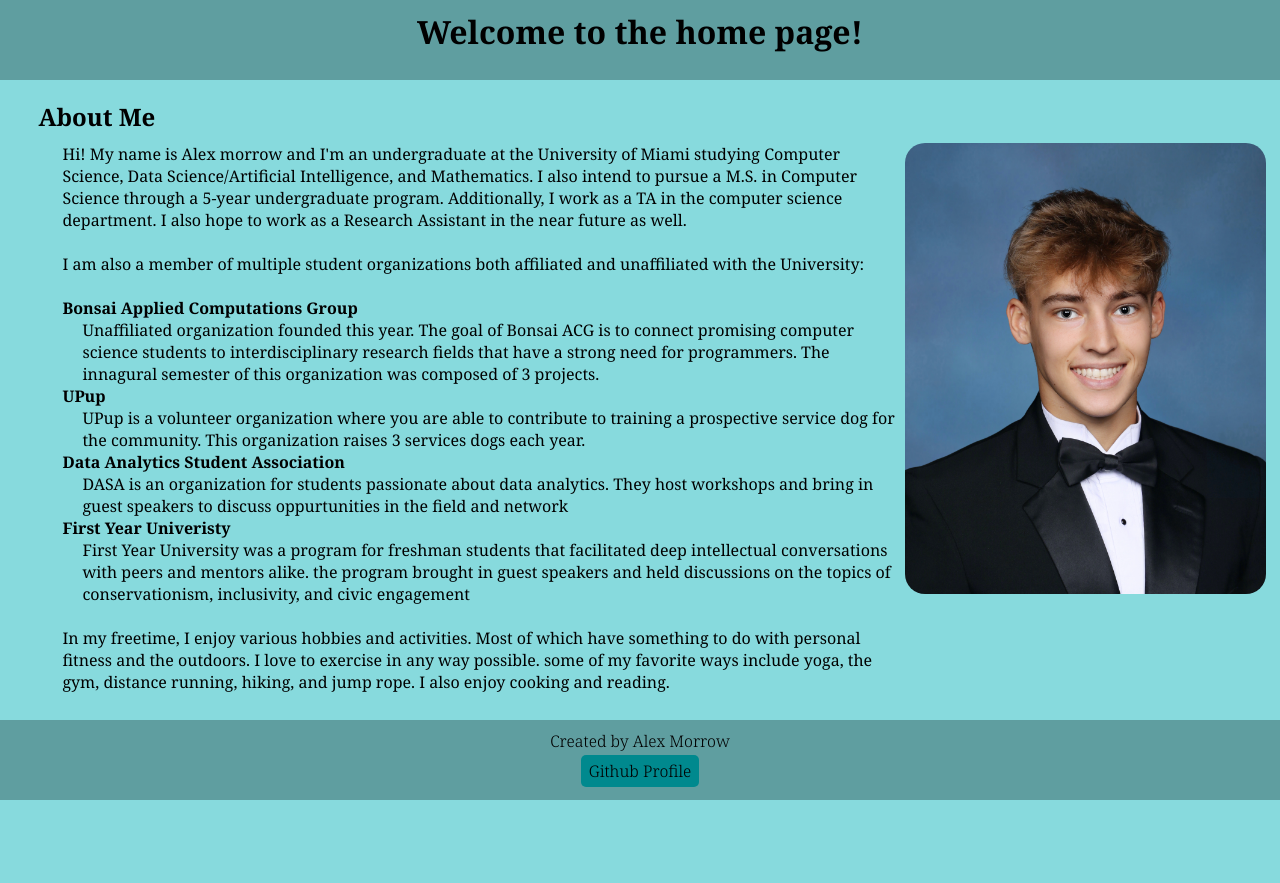
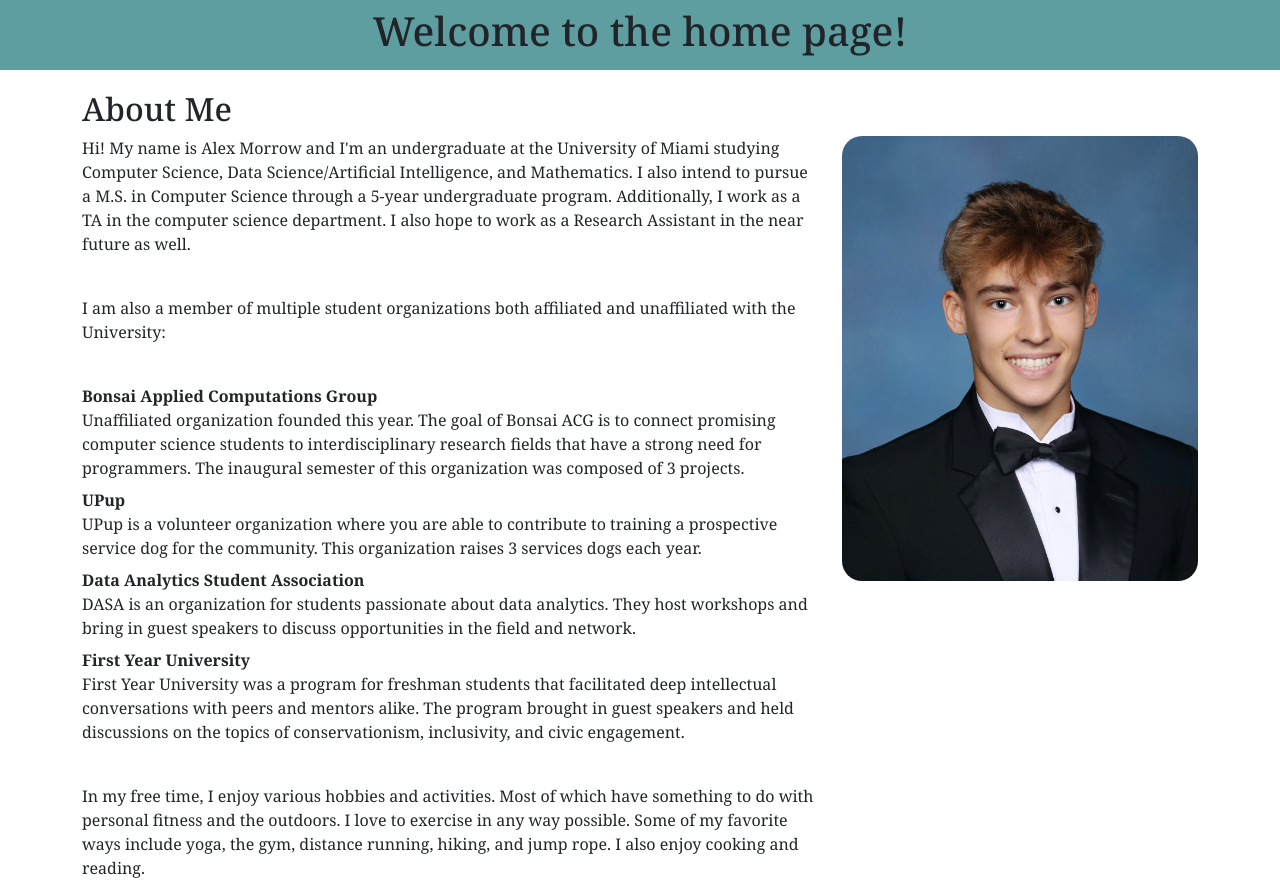
Before and after one commit to AlexMorrow239/iXperience-prework, a plain HTML site: page index.html in a window 1280 px wide. Shown: the top 883 px of the page. Drawn offline with nearby package versions, Linux system fonts and the light colour scheme.

Commit message:
changed to using bootstrap

```diff
--- a/index.css
+++ b/index.css
@@ -5,89 +5,51 @@
   font-family: "Noto Serif", serif;
 }
 
-body {
-  background-color: rgb(135, 218, 221);
+header {
+  background-color: cadetblue;
+  min-height: 70px;
+  display: flex;
+  align-items: center;
+  justify-content: center;
 }
 
-.content {
-  padding: 0 3vw;
-  margin-bottom: 100px;
+.section-header {
+  text-align: left;
+  margin-top: 20px;
 }
 
-.header {
-  width: 100%;
-  height: 10vh;
-  min-height: 55px;
-  background-color: cadetblue;
-  text-align: center;
-  padding: 10px 0;
-  margin-bottom: 20px;
-}
-
-.intro {
-  display: flex;
-  justify-content: space-around;
-  width: 100%;
-  margin: 10px 2%;
-}
-
-.intro-text {
-  flex: 1;
-  min-width: 0;
-}
-
-.orgs-list dt {
-  font-weight: 700;
-}
-
-.orgs-list dd {
-  padding-left: 20px;
-}
-
-.intro-img {
-  flex: 2;
-  min-width: 30%;
-}
-
-.intro-img img {
-  width: 100%;
-  object-fit: cover;
+#intro-img {
   border-radius: 20px;
 }
 
 footer {
   width: 100%;
-  height: 10vh;
-  position: sticky;
-  bottom: 0;
-  min-height: 50px;
   background-color: cadetblue;
-  text-align: center;
-  vertical-align: middle;
-  padding: 10px 0;
-  font-weight: 300;
-}
-
-footer p {
+  min-height: 70px;
   display: flex;
+  align-items: center;
+  justify-content: center;
   flex-direction: column;
-  justify-content: space-evenly;
-  margin-bottom: 8px;
 }
 
 footer a {
-  flex: 1;
-  padding: 5px 8px;
-  background-color: rgb(0, 137, 142);
-  border-radius: 5px;
+  transition: all 0.3s ease-in-out;
+  background-color: rgb(135, 218, 221);
+  border-radius: 10px;
+  padding: 4px 8px;
   text-decoration: none;
   color: black;
 }
 
+footer p {
+  margin-top: 7px;
+}
+
+footer a {
+  margin-bottom: 10px;
+}
+
 footer a:hover {
-  flex: 1;
-  transition: all 0.3s ease-in-out;
-  text-decoration: underline;
+  background-color: rgb(135, 218, 221, 0.5);
   color: white;
-  background-color: rgb(69, 209, 214);
 }
--- a/index.html
+++ b/index.html
@@ -1,58 +1,55 @@
 <!DOCTYPE html>
-<html>
-
+<html lang="en">
 <head>
+    <meta charset="UTF-8">
+    <meta name="viewport" content="width=device-width, initial-scale=1.0">
     <title>Home</title>
-    <meta charset="utf-8">
-    <link rel="stylesheet" type="text/css" href="index.css">
+    <link rel="stylesheet" href="index.css">
     <link rel="preconnect" href="https://fonts.googleapis.com">
     <link rel="preconnect" href="https://fonts.gstatic.com" crossorigin>
     <link href="https://fonts.googleapis.com/css2?family=Noto+Serif:ital,wght@0,100..900;1,100..900&family=Poppins:wght@200;400;600;900&display=swap" rel="stylesheet">
+    <link href="https://cdn.jsdelivr.net/npm/bootstrap@5.3.3/dist/css/bootstrap.min.css" rel="stylesheet" integrity="sha384-QWTKZyjpPEjISv5WaRU9OFeRpok6YctnYmDr5pNlyT2bRjXh0JMhjY6hW+ALEwIH" crossorigin="anonymous">
 </head>
+<body>
+    <header>
+        <h1>Welcome to the home page!</h1>
+    </header>
 
-<body>
-    <div class="container">
+    <div class="container text-center">
+        <h2 class="section-header">About Me</h2>
 
-        <div class="header">
-            <h1>Welcome to the home page!</h1>
-        </div>
-
-        <div class="content">
-
-            <h2>About Me</h2>
-
-            <div class ="intro">
-                <div class="intro-txt">
-
-                    <p>Hi! My name is Alex morrow and I'm an undergraduate at the University of Miami studying Computer Science, Data Science/Artificial Intelligence, and Mathematics. I also intend to pursue a M.S. in Computer Science through a 5-year undergraduate program. Additionally, I work as a TA in the computer science department. I also hope to work as a Research Assistant in the near future as well.</p>
+        <div class="row">
+            <div class="col-md-8 text-start">
+                <p>Hi! My name is Alex Morrow and I'm an undergraduate at the University of Miami studying Computer Science, Data Science/Artificial Intelligence, and Mathematics. I also intend to pursue a M.S. in Computer Science through a 5-year undergraduate program. Additionally, I work as a TA in the computer science department. I also hope to work as a Research Assistant in the near future as well.</p>
                 <br>
                 <p>I am also a member of multiple student organizations both affiliated and unaffiliated with the University:</p>
                 <br>
                 <dl class="orgs-list">
                     <dt>Bonsai Applied Computations Group</dt>
-                        <dd>Unaffiliated organization founded this year. The goal of Bonsai ACG is to connect promising computer science students to interdisciplinary research fields that have a strong need for programmers. The innagural semester of this organization was composed of 3 projects.</dd>
+                    <dd>Unaffiliated organization founded this year. The goal of Bonsai ACG is to connect promising computer science students to interdisciplinary research fields that have a strong need for programmers. The inaugural semester of this organization was composed of 3 projects.</dd>
                     <dt>UPup</dt>
                     <dd>UPup is a volunteer organization where you are able to contribute to training a prospective service dog for the community. This organization raises 3 services dogs each year.</dd>
                     <dt>Data Analytics Student Association</dt>
-                        <dd>DASA is an organization for students passionate about data analytics. They host workshops and bring in guest speakers to discuss oppurtunities in the field and network</dd>
-                        <dt>First Year Univeristy</dt>
-                        <dd>First Year University was a program for freshman students that facilitated deep intellectual conversations with peers and mentors alike. the program brought in guest speakers and held discussions on the topics of conservationism, inclusivity, and civic engagement</dd>
+                    <dd>DASA is an organization for students passionate about data analytics. They host workshops and bring in guest speakers to discuss opportunities in the field and network.</dd>
+                    <dt>First Year University</dt>
+                    <dd>First Year University was a program for freshman students that facilitated deep intellectual conversations with peers and mentors alike. The program brought in guest speakers and held discussions on the topics of conservationism, inclusivity, and civic engagement.</dd>
                 </dl>
                 <br>
-                    <p>In my freetime, I enjoy various hobbies and activities. Most of which have something to do with personal fitness and the outdoors. I love to exercise in any way possible. some of my favorite ways include yoga, the gym, distance running, hiking, and jump rope. I also enjoy cooking and reading. </p>
+                <p>In my free time, I enjoy various hobbies and activities. Most of which have something to do with personal fitness and the outdoors. I love to exercise in any way possible. Some of my favorite ways include yoga, the gym, distance running, hiking, and jump rope. I also enjoy cooking and reading.</p>
             </div>
-
-                <div class="intro-img">
-                    <img src="assets/portrait.png" alt="Alex Morrow">
+            <div class="col-md-4">
+                <img id="intro-img" src="assets/portrait.png" class="img-fluid" alt="Alex Morrow">
             </div>
-
         </div>
     </div>
 
     <footer>
         <p>Created by Alex Morrow</p>
-            <a href="https://github.com/AlexMorrow239">Github Profile</a>
+        <a href="https://github.com/AlexMorrow239" target="_blank">Github Profile</a>
     </footer>
-    </div>
+
+    <script src="https://code.jquery.com/jquery-3.5.1.slim.min.js"></script>
+    <script src="https://cdn.jsdelivr.net/npm/@popperjs/core@2.9.2/dist/umd/popper.min.js"></script>
+    <script src="https://stackpath.bootstrapcdn.com/bootstrap/4.5.2/js/bootstrap.min.js"></script>
 </body>
 </html>
```
Lines whose indentation alone changed are shown as unchanged.
